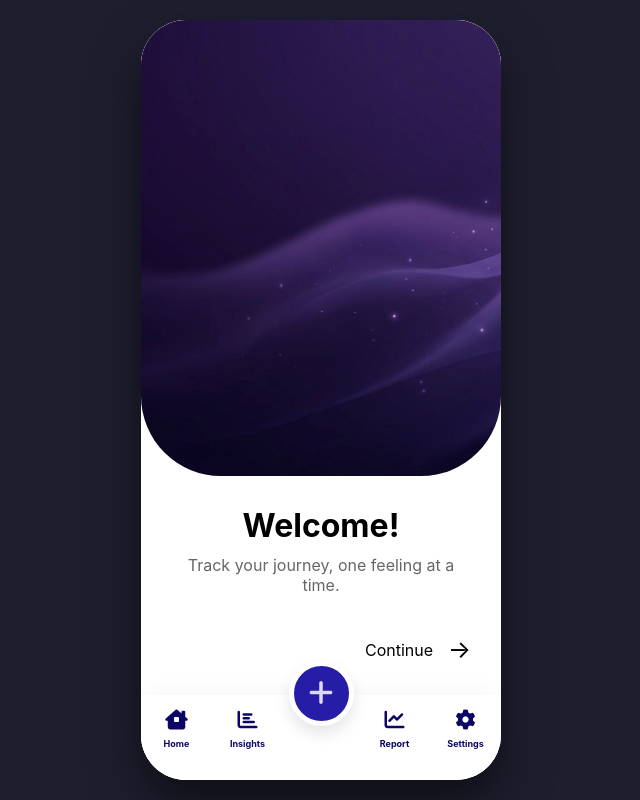
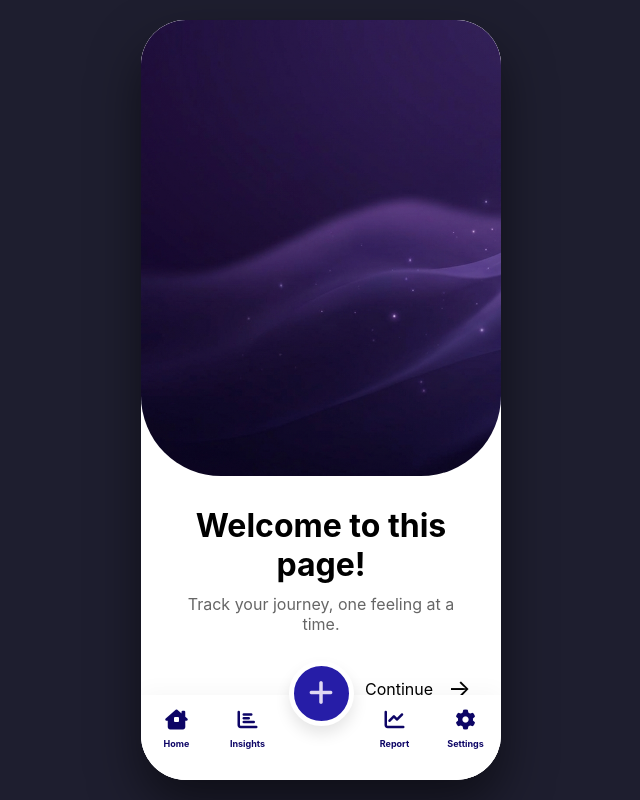
Before and after one commit to hermelafuje-dotcom/emotion-tracker-app., a plain HTML site: page index.html in a window 1280 px wide. Shown: the whole page, without its empty margins (319-959 px from the left). Drawn offline with Linux system fonts and the light colour scheme.

Commit message:
Fix HTML structure and welcome message

```diff
--- a/index.html
+++ b/index.html
@@ -16,7 +16,7 @@
     <div id="welcome" class="screen active">
         <div class="hero-img"></div>
         <div class="welcome-text">
-            <h1>Welcome!</h1>
+            <h1>Welcome to this page!</h1>
             <p>Track your journey, one feeling at a time.</p>
             <div class="continue-row">
                 <span>Continue</span>
```
